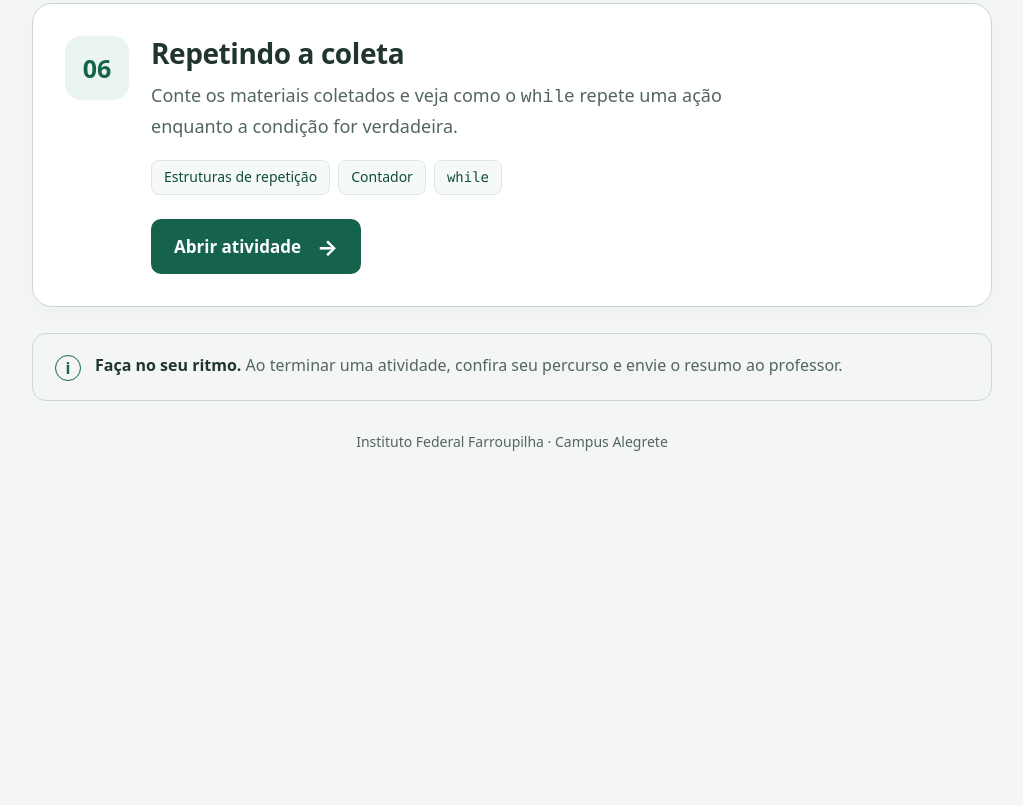
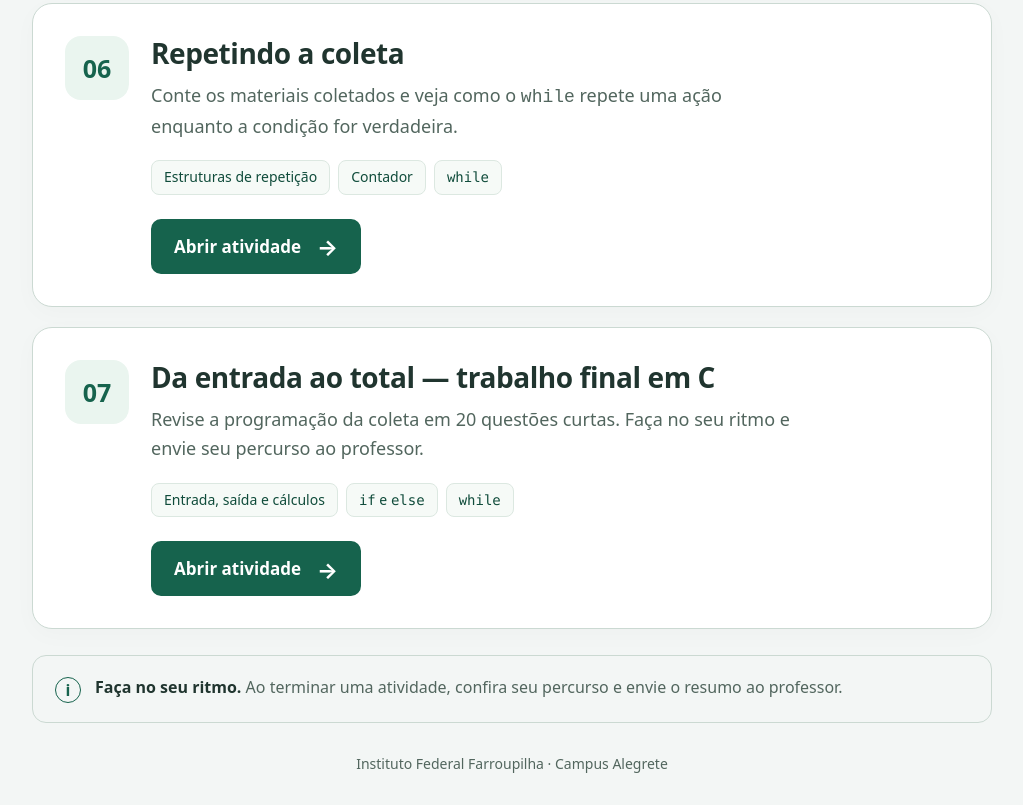
Before and after one commit to cristhianobv/site, a plain HTML site: page atividades/pei/index.html in a window 1280 px wide. Shown: the part 2147-2952 px from the top of the page, without its empty margins (128-1151 px from the left). Before the commit the page ends 2630 px from the top, so only its background shows below. Drawn offline with Linux system fonts and the light colour scheme.

Commit message:
Inclui o trabalho final no índice de atividades do PEI

```diff
--- a/atividades/pei/index.html
+++ b/atividades/pei/index.html
@@ -473,6 +473,28 @@ footer{
         </div>
       </article>
 
+      <!-- ATIVIDADE 07 -->
+      <article class="activity" aria-labelledby="atividade-07">
+        <div class="activity-number" aria-hidden="true">07</div>
+        <div>
+          <h3 id="atividade-07">Da entrada ao total — trabalho final em C</h3>
+          <p class="description">
+            Revise a programação da coleta em 20 questões curtas.
+            Faça no seu ritmo e envie seu percurso ao professor.
+          </p>
+          <ul class="topics" aria-label="Conteúdos desta atividade">
+            <li>Entrada, saída e cálculos</li>
+            <li><code>if</code> e <code>else</code></li>
+            <li><code>while</code></li>
+          </ul>
+          <a class="open-activity" href="trabalho_final_coleta_c.html"
+             aria-label="Abrir atividade 7: Da entrada ao total — trabalho final em C">
+            Abrir atividade
+            <span class="arrow" aria-hidden="true">→</span>
+          </a>
+        </div>
+      </article>
+
       <!--
       PARA ADICIONAR UMA NOVA ATIVIDADE:
 
```
